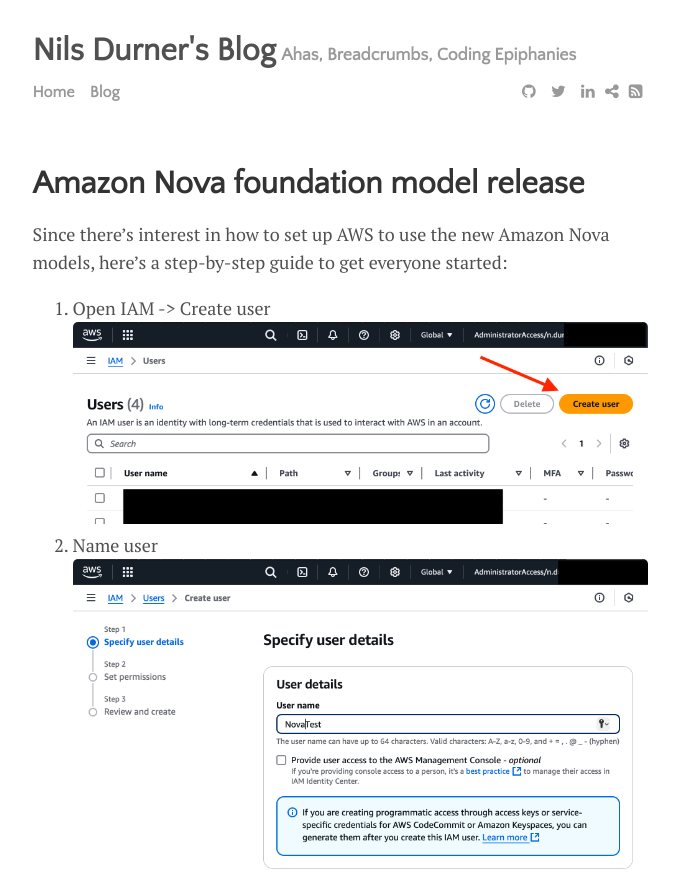
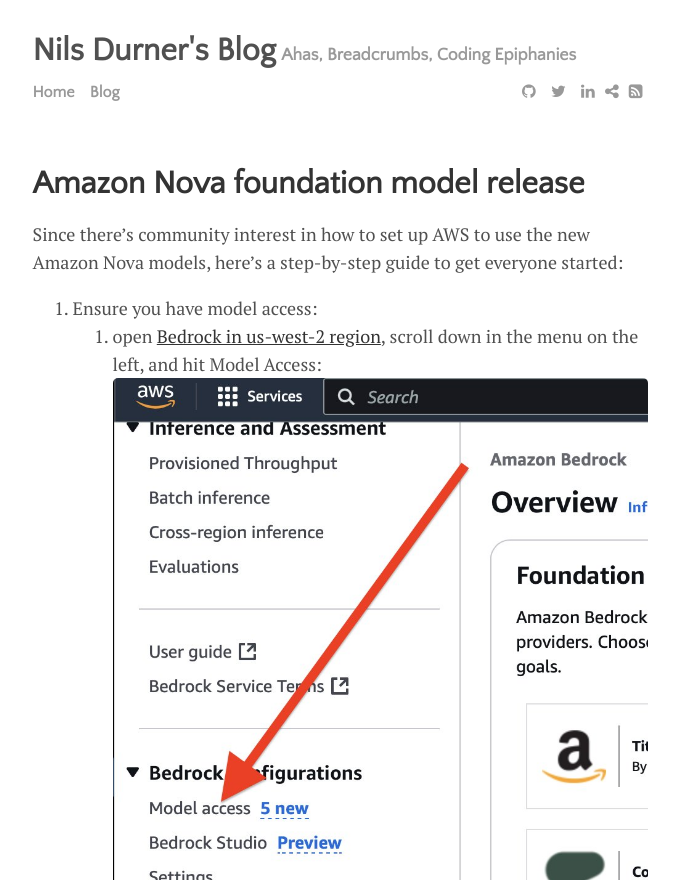
Before and after one commit to ndurner/ndurner.github.io, a Jekyll site: the page built from _posts/2024-12-03-amazon-nova.md, in a window 1280 px wide and 1400 px high, cut to the strip 0-880 px from the top of the window. Shown: the whole strip, without its empty margins (300-979 px from the left). Built offline with Jekyll 4.4.1, drawn with Linux system fonts in a browser that asks for light colours; some of the changed text lies outside the part shown.

Commit message:
add Request Model Access

```diff
--- a/_posts/2024-12-03-amazon-nova.md
+++ b/_posts/2024-12-03-amazon-nova.md
@@ -8,8 +8,11 @@
 categories: [journal]
 ---
 
-Since there's interest in how to set up AWS to use the new Amazon Nova models, here's a step-by-step guide to get everyone started:
+Since there's community interest in how to set up AWS to use the new Amazon Nova models, here's a step-by-step guide to get everyone started:
 
+1. Ensure you have model access:
+    1. open [Bedrock in us-west-2 region](https://us-west-2.console.aws.amazon.com/bedrock/home?region=us-west-2#/), scroll down in the menu on the left, and hit Model Access: ![Image](assets/img/nova/bedrock-request-access.jpeg)
+    2. Check model selection (green arrow), request models if access not yet granted (red arrow) ![Image](assets/img/nova/bedrock-model-selection.png)
 1. Open IAM -> Create user ![Image](assets/img/nova/Pasted image 20241203220626.png)
 2. Name user ![Image](assets/img/nova/Pasted image 20241203220826.png)
 3. Attach policy directly, create new policy ![Image](assets/img/nova/Pasted image 20241203221341.png)
```
Also changed, not shown: assets/img/nova/bedrock-model-selection.png (added), assets/img/nova/bedrock-request-access.jpeg (added).
